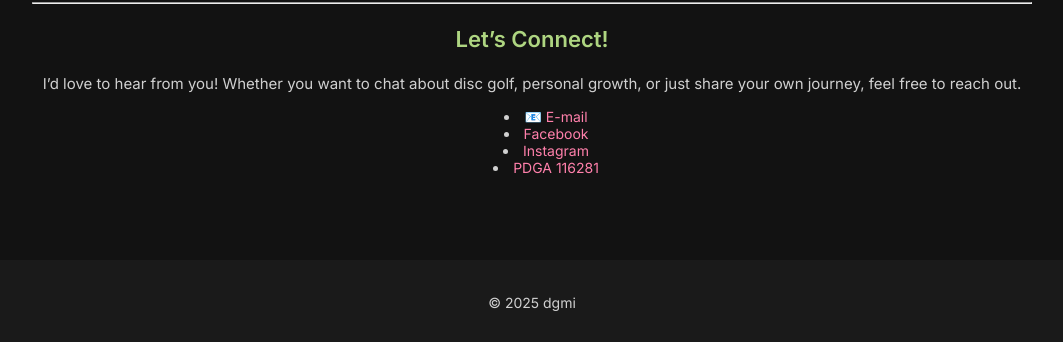
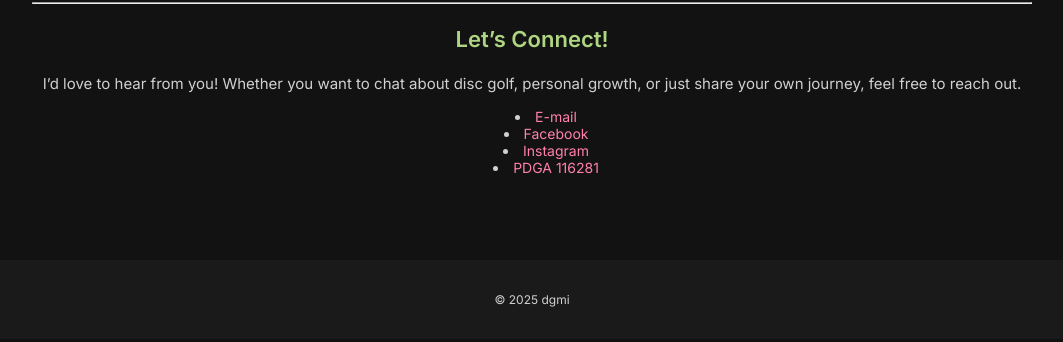
Before and after one commit to meeeyuh/meeeyuh.github.io, a Jekyll site: the page built from about.md, in a window 1280 px wide. Shown: the part 968-1310 px from the top of the page, without its empty margins (108-1171 px from the left). Built offline with Jekyll 4.4.1, drawn with Linux system fonts in a browser that asks for light colours; our own code applies the rules of GitHub Pages for plain Markdown files.

Commit message:
Tweaking the About some more

```diff
--- a/about.md
+++ b/about.md
@@ -86,7 +86,7 @@ I've always got some ideas and new things I'd like to try up my sleeve...
 
 I’d love to hear from you! Whether you want to chat about disc golf, personal growth, or just share your own journey, feel free to reach out.
 
-- 📧 [E-mail](dgmi116281@gmail.com)
+- [E-mail](mailto:dgmi116281@gmail.com)
 - [Facebook](https://www.facebook.com/dgmi116281)
 - [Instagram](https://www.instagram.com/dgmi_/)
 - [PDGA 116281](https://www.pdga.com/player/116281)
--- a/assets/css/style.css
+++ b/assets/css/style.css
@@ -31,7 +31,7 @@ h6 { color: #fff176; font-size: 16px; }
 a {
     color: #ff80ab;
     text-decoration: none;
-    cursor: pointer;
+    cursor: crosshair;
 }
 a:hover {
     text-decoration: underline;
@@ -55,7 +55,7 @@ footer {
     margin-top: 50px;
     padding: 20px;
     background: #1a1a1a;
-    font-size: 14px;
+    font-size: 12px;
 }
 
 /* Bullet point alignment fix */
@@ -105,7 +105,7 @@ main {
 
 /* Image Styling */
 img {
-    max-width: 100%;
+    max-width: 50%;
     height: auto;
     border-radius: 8px;
 }
```
